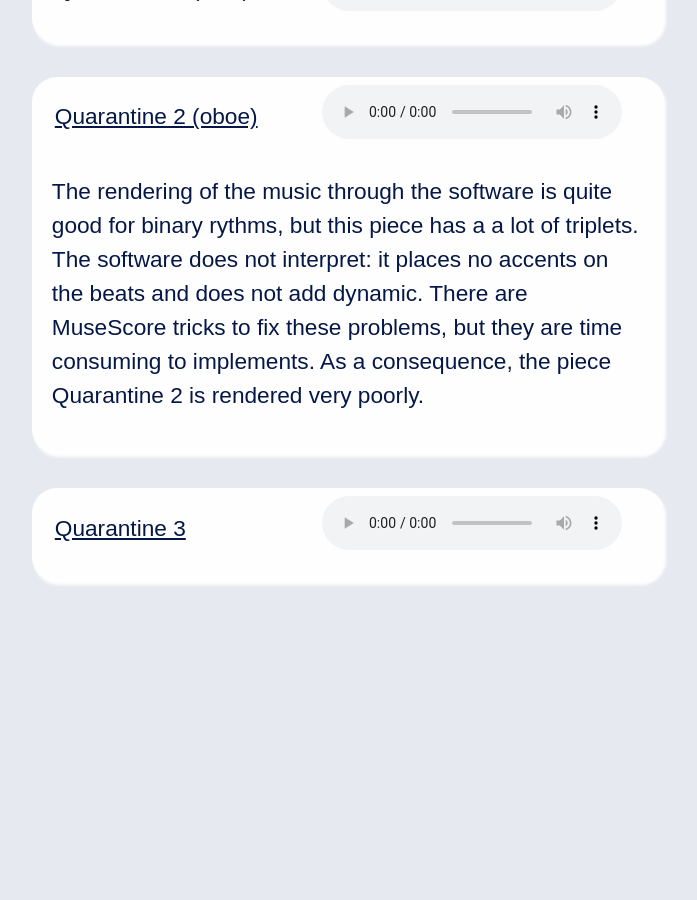
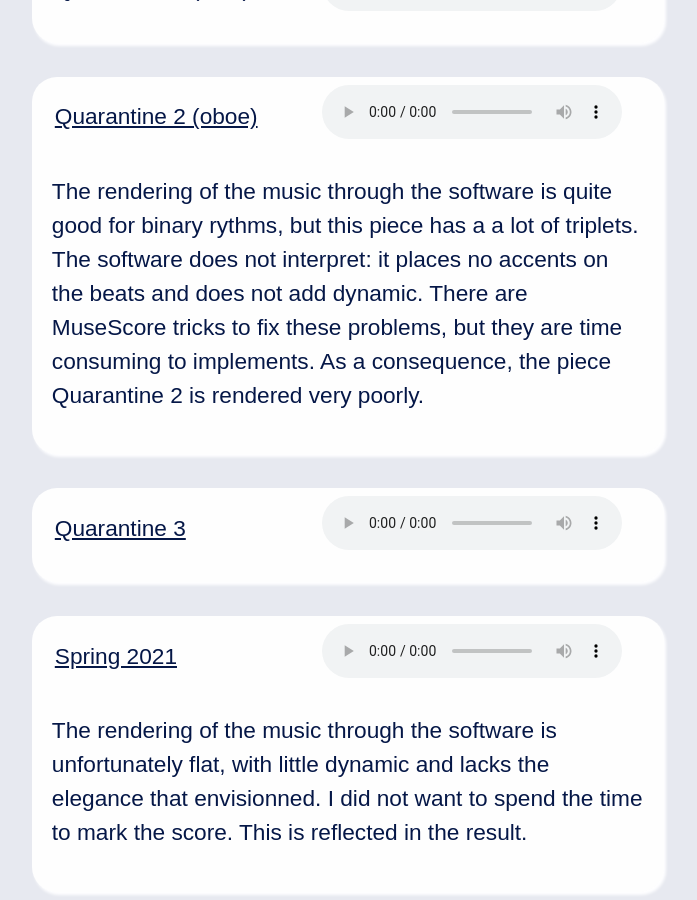
Before and after one commit to ph-barbe/ph-barbe.github.io, a Jekyll site: the page built from music.html, in a window 1280 px wide and 900 px high, scrolled down 1707 px. Shown: the whole window, without its empty margins (229-926 px from the left). Built offline with Jekyll 4.4.1, drawn with Linux system fonts in a browser that asks for light colours; before the commit the page ends 2297 px from its top, so only the background shows below that.

Commit message:
added music spring_2021

```diff
--- a/_data/music.yml
+++ b/_data/music.yml
@@ -8,3 +8,7 @@
 - title: Quarantine 3
   score: quarantine_3
   mp3: quarantine_3
+- title: Spring 2021
+  score: Spring_2021
+  mp3: Spring_2021
+  comment: True
--- /dev/null
+++ b/_includes/music/Spring_2021.md
@@ -0,0 +1 @@
+The rendering of the music through the software is unfortunately flat, with little dynamic and lacks the elegance that envisionned. I did not want to spend the time to mark the score. This is reflected in the result.
```
Also changed, not shown: 3 other files.
